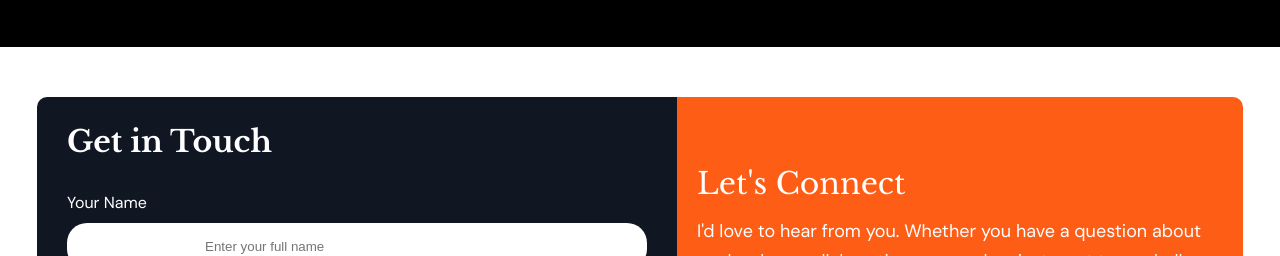
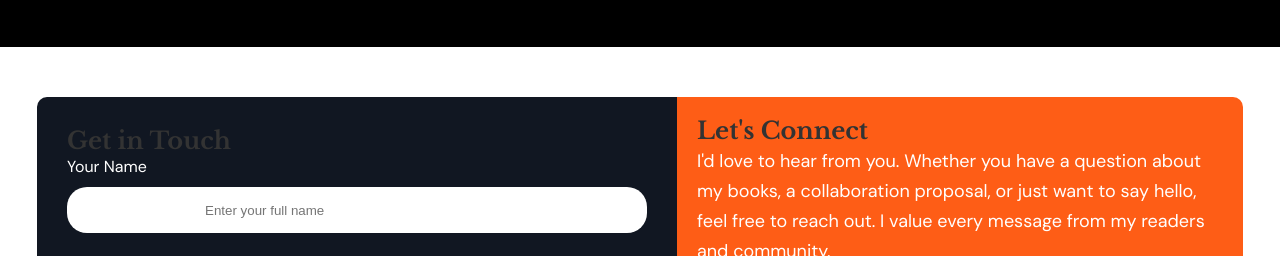
Before and after one commit to adityasankhyanavology-coder/eugene, a plain HTML site: page index.html in a window 1280 px wide. Shown: the part 4917-5173 px from the top of the page. Drawn offline with nearby package versions, Linux system fonts and the light colour scheme.

Commit message:
second commit

```diff
--- a/index.html
+++ b/index.html
@@ -274,7 +274,7 @@
             <div class="row">
                 <div class="touch-wrapper">
                     <div class="touch-card">
-                        <h4>Get in Touch</h4>
+                        <h2>Get in Touch</h2>
                         <div class="touch-inner-card">
                             <p>Your Name</p>
                             <input type="email" placeholder="Enter your full name">
@@ -287,7 +287,7 @@
                     </div>
 
                     <div class="touch-card-a">
-                        <h4>Let's Connect</h4>
+                        <h2>Let's Connect</h2>
                         <p>I'd love to hear from you. Whether you have a question about my books, a collaboration
                             proposal, or just want to say hello, feel free to reach out. I value every message from my
                             readers and community.
```
